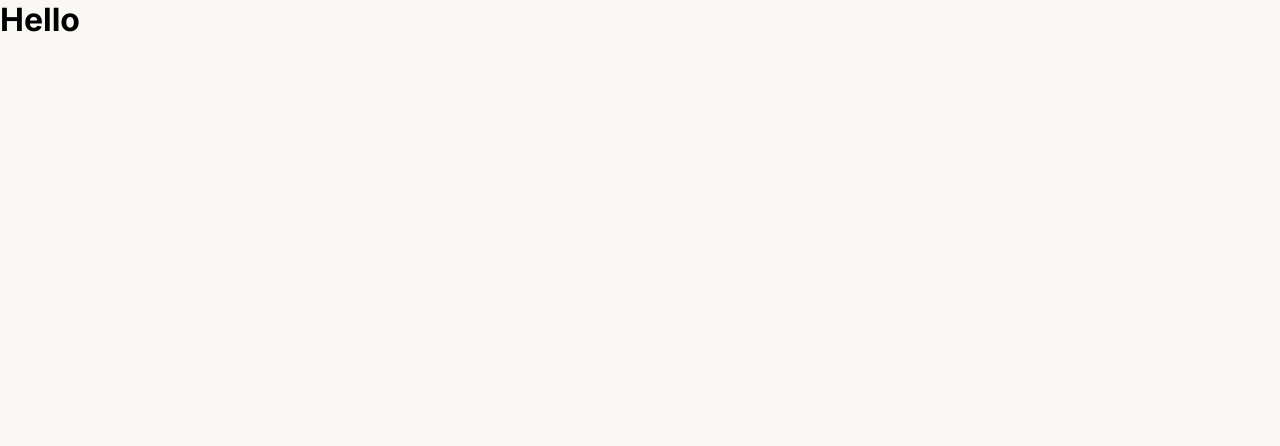
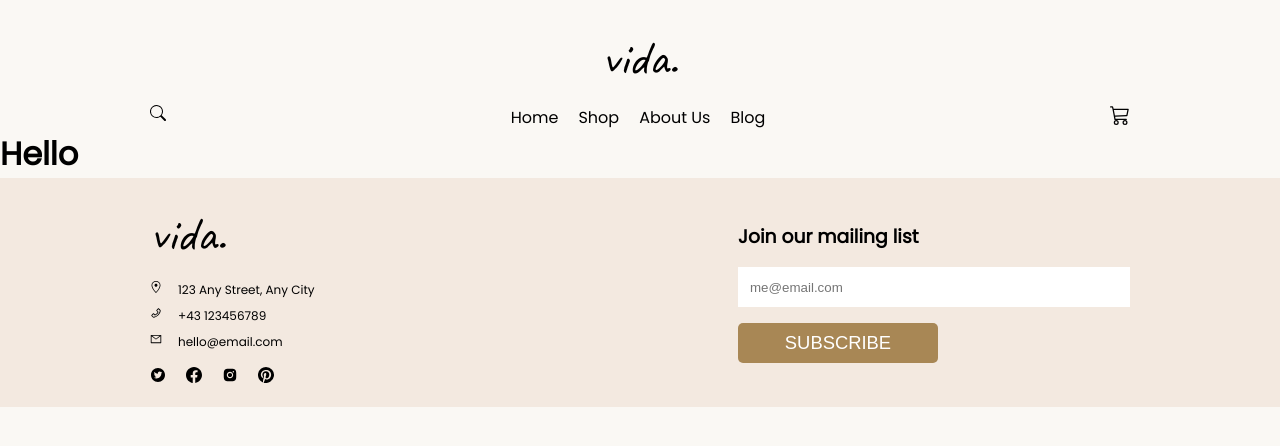
Before and after one commit to cheorodio/next-ecommerce-store, a Next.js app: page / in a window 1280 px wide. Shown: the top 446 px of the page. Built offline with nearby package versions, Linux system fonts and the light colour scheme.

Commit message:
Add and style navigation bar and footer

```diff
--- a/app/layout.js
+++ b/app/layout.js
@@ -1,17 +1,97 @@
 import './globals.scss';
-import { Inter } from 'next/font/google';
+import { Caveat, Poppins } from 'next/font/google';
+import Link from 'next/link';
+import {
+  AiFillInstagram,
+  AiFillTwitterCircle,
+  AiOutlineMail,
+  AiOutlinePhone,
+} from 'react-icons/ai';
+import { BsCart3, BsFacebook, BsPinterest, BsSearch } from 'react-icons/bs';
+import { GoLocation } from 'react-icons/go';
+import styles from './page.module.scss';
 
-const inter = Inter({ subsets: ['latin'] });
+const poppins = Poppins({ subsets: ['latin'], weight: '400' });
+const caveat = Caveat({ subsets: ['latin'], weight: '400' });
+// const inter = Inter({ subsets: ['latin'] });
 
 export const metadata = {
-  title: 'Create Next App',
-  description: 'Generated by create next app',
+  title: { default: 'Vida | Handmade Jewellery' },
+  description: 'Handmade Jewellery',
 };
 
 export default function RootLayout({ children }) {
   return (
     <html lang="en">
-      <body className={inter.className}>{children}</body>
+      <body className={poppins.className}>
+        <nav className={styles.navigationHeader}>
+          <Link
+            href="/#"
+            className={caveat.className}
+            style={{ fontSize: '50px' }}
+          >
+            vida.
+          </Link>
+          <div className={styles.navigationBar}>
+            <BsSearch />
+            <div className={styles.navigationLinks}>
+              <Link href="/">Home</Link>
+              <Link href="/ProductsOverview">Shop</Link>
+              <Link href="/AboutPage">About Us</Link>
+              <Link href="/AboutPage">Blog</Link>
+            </div>
+            <BsCart3 style={{ fontSize: '1.25rem' }} />
+          </div>
+        </nav>
+
+        {children}
+
+        <footer className={styles.footerSection}>
+          <div className={styles.companyInformation}>
+            <Link
+              href="/#"
+              className={caveat.className}
+              style={{ fontSize: '50px' }}
+            >
+              vida.
+            </Link>
+            <div className={styles.companyContact}>
+              <div>
+                {' '}
+                <GoLocation /> <p> 123 Any Street, Any City</p>
+              </div>
+              <div>
+                {' '}
+                <AiOutlinePhone /> <p>+43 123456789</p>
+              </div>
+              <div>
+                {' '}
+                <AiOutlineMail /> <p>hello@email.com</p>
+              </div>
+            </div>
+            <div className={styles.companySocialLinks}>
+              <AiFillTwitterCircle />
+              <BsFacebook />
+              <AiFillInstagram />
+              <BsPinterest />
+            </div>
+          </div>
+
+          {/* <div className={styles.footerNavigationLinks}>
+            <h3>Links</h3>
+            <Link href="/">Home</Link>
+            <Link href="/ProductsOverview">Shop</Link>
+            <Link href="/AboutPage">About Us</Link>
+            <Link href="/AboutPage">Blog</Link>
+          </div> */}
+
+          <div className={styles.mailingList}>
+            <h3>Join our mailing list</h3>
+            <input placeholder="me@email.com" />
+            <button>Subscribe</button>
+          </div>
+        </footer>
+      </body>
     </html>
   );
 }
--- a/app/page.module.scss
+++ b/app/page.module.scss
@@ -0,0 +1,95 @@
+.navigationHeader {
+  height: 130px;
+  display: flex;
+  flex-direction: column;
+  align-items: center;
+  justify-content: flex-end;
+  gap: 16px;
+  padding: 0px 150px;
+}
+
+.navigationBar {
+  display: flex;
+  width: 100%;
+  justify-content: space-between;
+}
+
+.navigationLinks {
+  display: flex;
+  gap: 20px;
+}
+
+// //////////////////////////////////
+// FOOTER SECTION
+
+.footerSection {
+  padding: 24px 150px;
+  background-color: var(--secondary-color);
+  display: flex;
+  justify-content: space-between;
+  width: 100%;
+}
+
+.companyInformation {
+  display: flex;
+  flex-direction: column;
+  gap: 16px;
+  width: 30%;
+
+  .companyContact {
+    display: flex;
+    flex-direction: column;
+    gap: 8px;
+
+    div {
+      font-size: 0.75rem;
+      display: flex;
+      gap: 16px;
+    }
+  }
+
+  .companySocialLinks {
+    display: flex;
+    gap: 20px;
+  }
+}
+
+.footerNavigationLinks {
+  display: flex;
+  flex-direction: column;
+  width: 30%;
+  justify-content: center;
+
+  h3 {
+    margin-bottom: 16px;
+  }
+}
+
+.mailingList {
+  width: 40%;
+  display: flex;
+  flex-direction: column;
+  justify-content: center;
+  h3 {
+    margin-bottom: 16px;
+  }
+
+  input {
+    height: 40px;
+    border: none;
+    margin-bottom: 16px;
+    outline: none;
+    padding-left: 12px;
+  }
+
+  button {
+    width: 200px;
+    height: 40px;
+    background-color: var(--primary-color);
+    color: #fff;
+    border: none;
+    border-radius: 5px;
+    font-size: 1.15rem;
+    text-transform: uppercase;
+  }
+}
```
